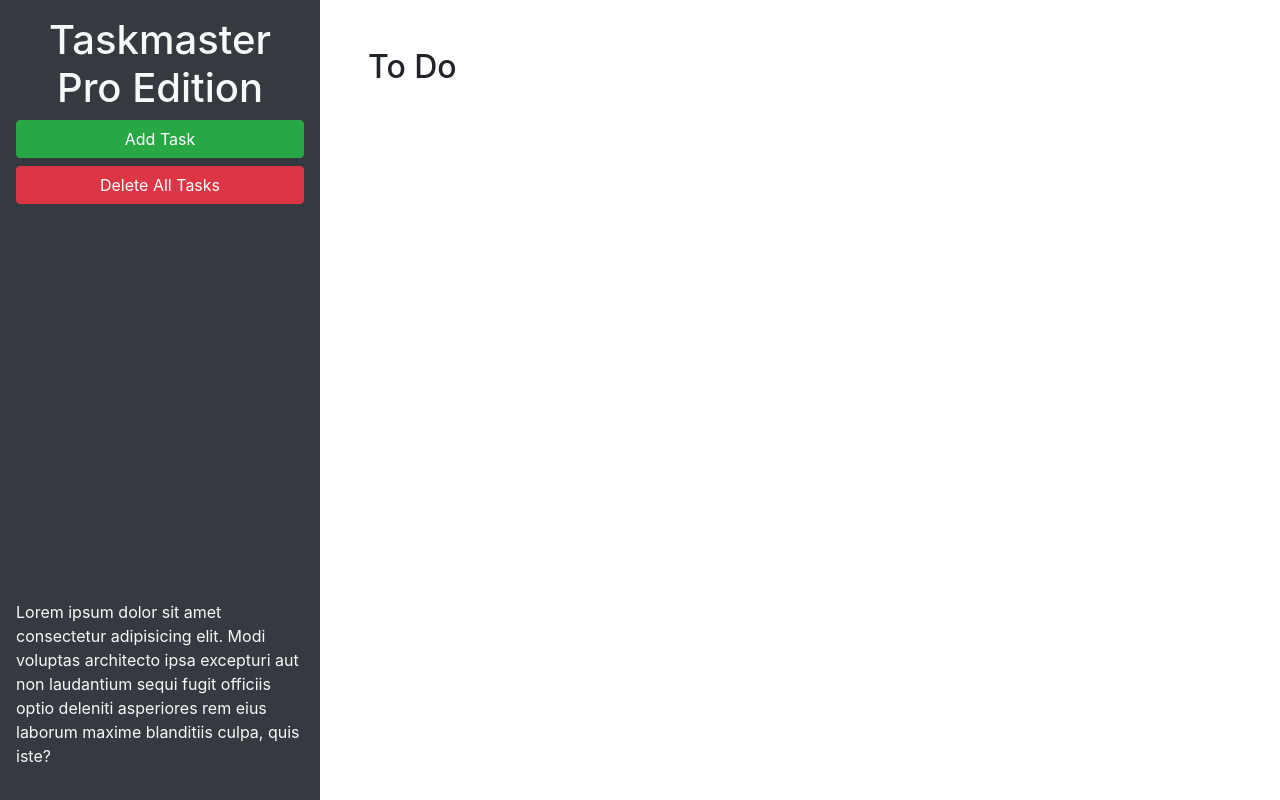
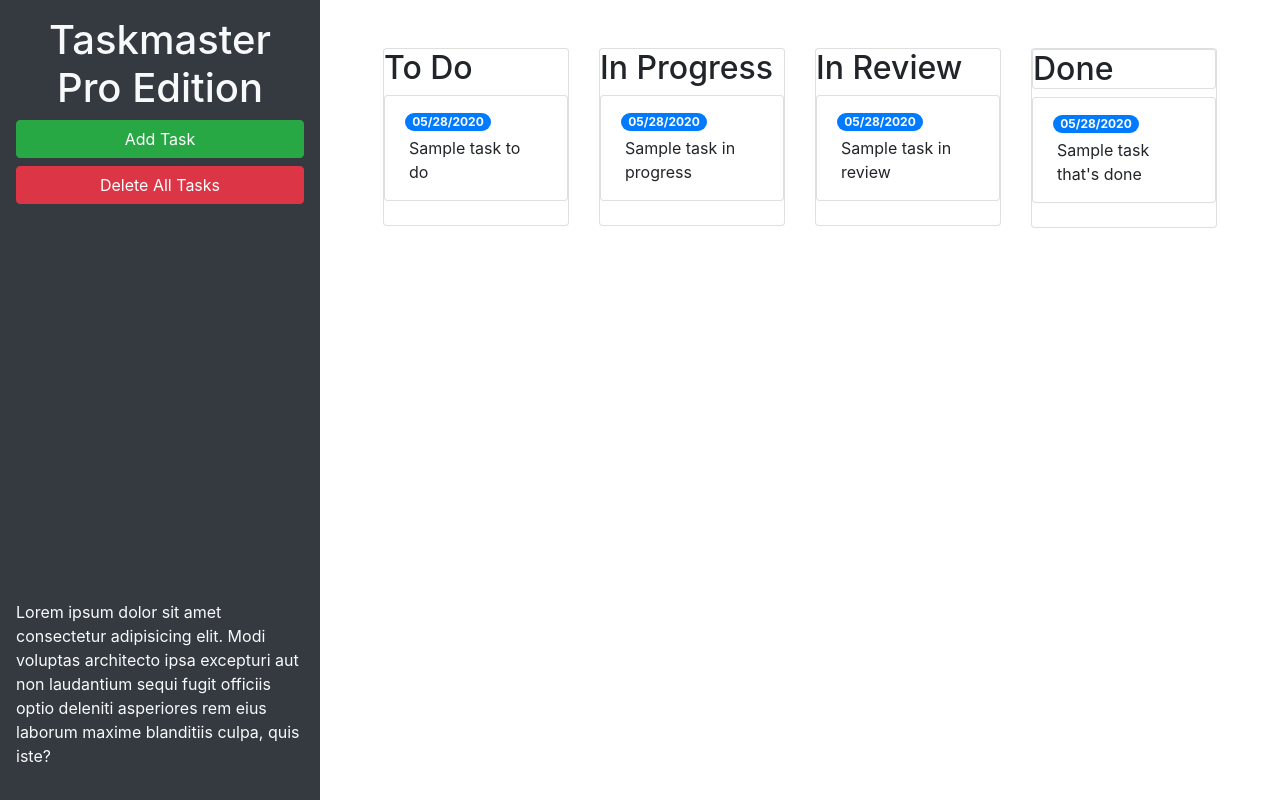
Before and after one commit to jbaca22/taskmaster-pro, a plain HTML site: page index.html in a window 1280 px wide. Drawn offline with nearby package versions, Linux system fonts and the light colour scheme.

Commit message:
finished grid system

```diff
--- a/index.html
+++ b/index.html
@@ -24,9 +24,59 @@
       </p>
     </header>
     <main class="col-12 col-lg-9">
-      <div class="m-5">
-        <h2>To Do</h2>
-        <ul id="list-toDo" class="list-group"> </ul>
+      <div class="m-5 row justify-content-around">
+        <!-- todo start -->
+        <div class="col-12 col-md-6 col-xl-3 mb-3">
+          <div class="card">
+            <h2 class="card-reader">To Do</h2>
+            <ul id="list-toDo" class="list-group list-group flush">
+              <li class="list-group-item">
+              <span class="badge badge-primary badge-pill">05/28/2020</span>
+              <p class="m-1">Sample task to do</p>
+              </li>
+            </ul>
+          </div>
+        </div>
+        <!-- todo end -->
+        <!-- in progress start -->
+        <div class="col-12 col-md-6 col-xl-3 mb-3">
+          <div class ="card">
+            <h2 class="card-reader">In Progress</h2>
+            <ul id="list-inProgress" class="list-group list-group flush">
+              <li class="list-group-item">
+              <span class="badge badge-primary badge-pill">05/28/2020</span>
+              <p class="m-1">Sample task in progress</p>
+              </li>
+            </ul>
+          </div>
+        </div>
+        <!-- in progress end -->
+        <!-- in review start -->
+        <div class="col-12 col-md-6 col-xl-3 mb-3">
+          <div class="card">
+            <h2 class="card-reader">In Review</h2>
+            <ul id="list-inReview" class="list-group list-group flush">
+            <li class="list-group-item">
+              <span class="badge badge-primary badge-pill">05/28/2020</span>
+              <p class="m-1">Sample task in review</p>
+            </li>
+            </ul>
+          </div>
+        </div>
+        <!-- in review end -->
+        <!-- done start -->
+        <div class="col-12 col-md-6 col-xl-3 mb-3">
+          <div class="card">
+            <h2 class="card reader">Done</h2>
+            <ul id="list-done" class="list-group list-group flush">
+            <li class="list-group-item">
+              <span class="badge badge-primary badge-pill">05/28/2020</span>
+              <p class="m-1">Sample task that's done</p>
+            </li>
+            </ul>
+          </div>
+        </div>
+        <!-- done end -->
       </div>
     </main>
   </div>
@@ -46,11 +96,11 @@
           <form>
             <div class="form-group">
               <label for="modalTaskDescription">Task description</label>
-              <textarea id="modalTaskDescription" rows="3"></textarea>
+              <textarea id="modalTaskDescription" rows="3" class="form-control"></textarea>
             </div>
             <div class="form-group">
               <label for="modalDueDate">Due date</label>
-              <input type="text" id="modalDueDate" placeholder="mm/dd/yyyy" autocomplete="off" />
+              <input type="text" class="form-control" id="modalDueDate" placeholder="mm/dd/yyyy" autocomplete="off" />
             </div>
           </form>
         </div>
```
